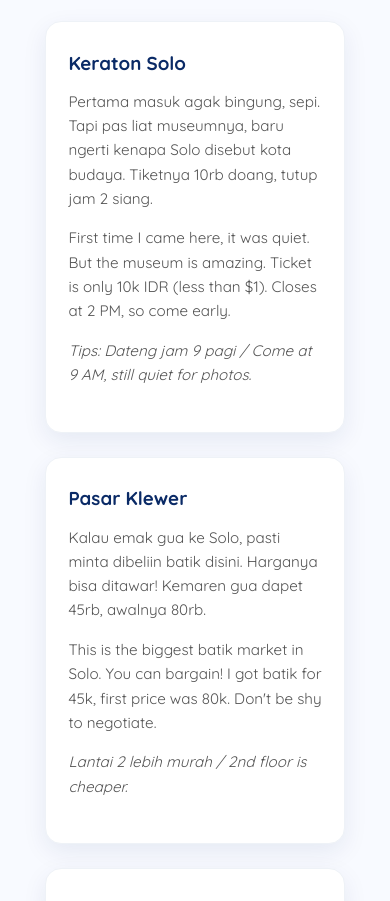
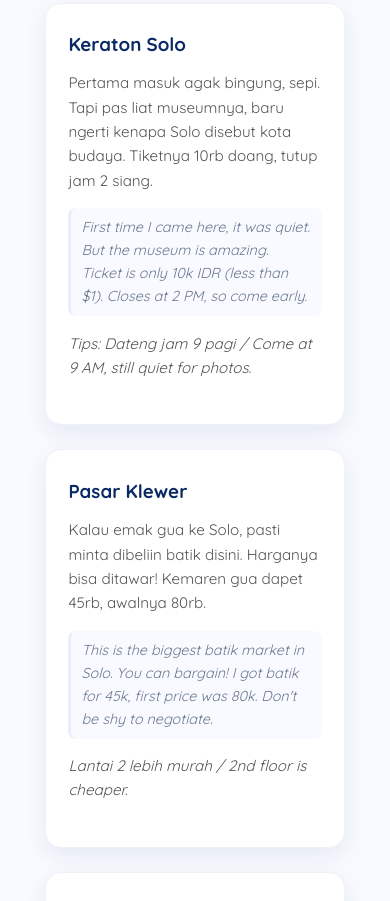
Before and after one commit to Kay313115/Landing_Page-Kota_surakarta, a plain HTML site: page index.html in a window 390 px wide. Shown: the part 1099-2000 px from the top of the page. Drawn offline with Linux system fonts and the light colour scheme.

Commit message:
Update style.css

```diff
--- a/style.css
+++ b/style.css
@@ -85,4 +85,19 @@ main aside .sosial-media li a:hover { color: #FFD700; }
   main .content .content-description p { font-size: 1rem; }
   main .content .content-image { order: -1; }
   main aside { display: none; }
+  /* BAHASA INGGRIS - BIAR BEDA DARI INDO */
+.english {
+  font-size: 0.9rem !important;
+  color: #6B7A90 !important;
+  font-style: italic;
+  line-height: 1.6 !important;
+  margin-top: 8px !important;
+  border-left: 3px solid #E8EEF7;
+  padding-left: 10px;
+}
+.card .english {
+  background: #F8FAFF;
+  padding: 8px 10px;
+  border-radius: 8px;
+}
                                                                                                                                                                }
```
